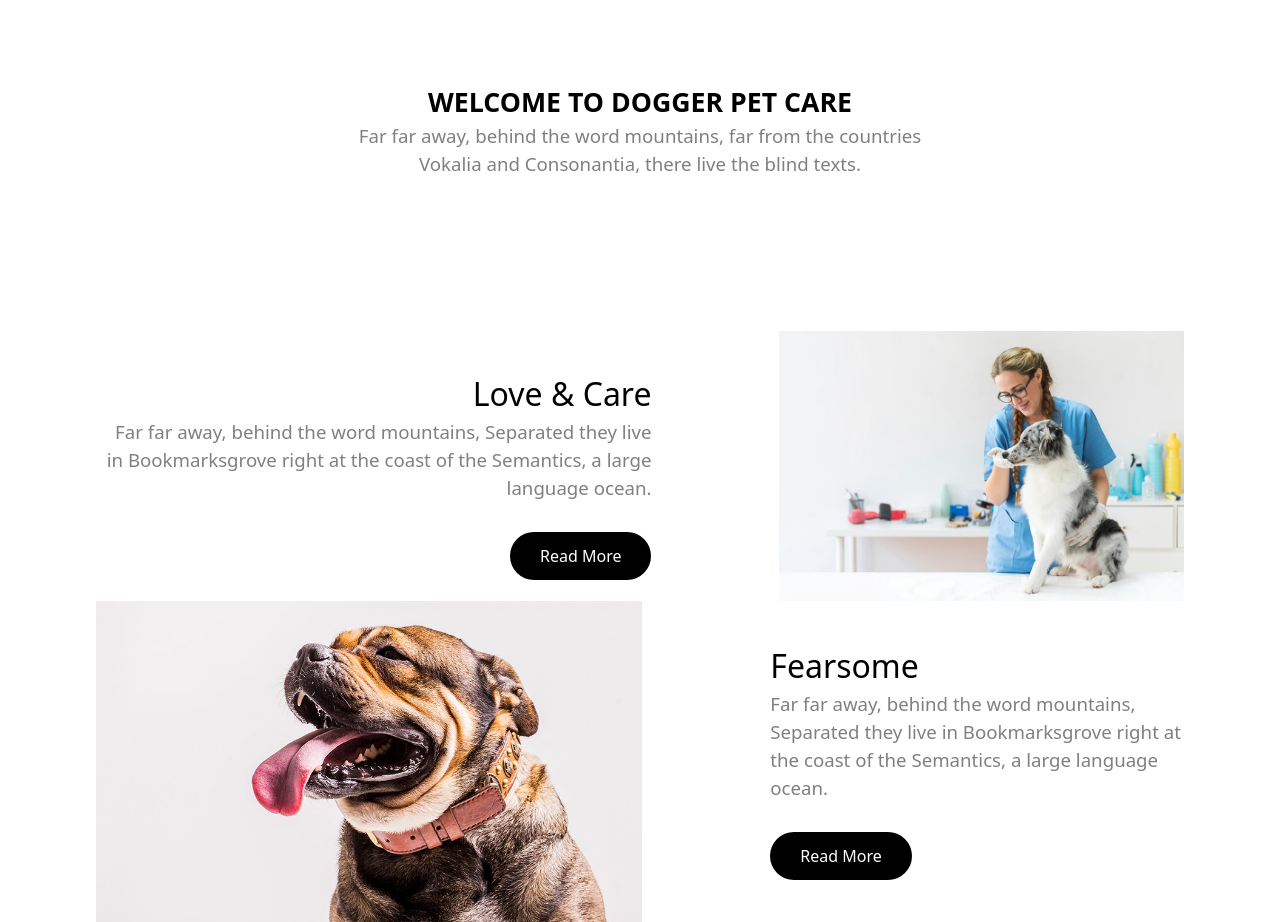
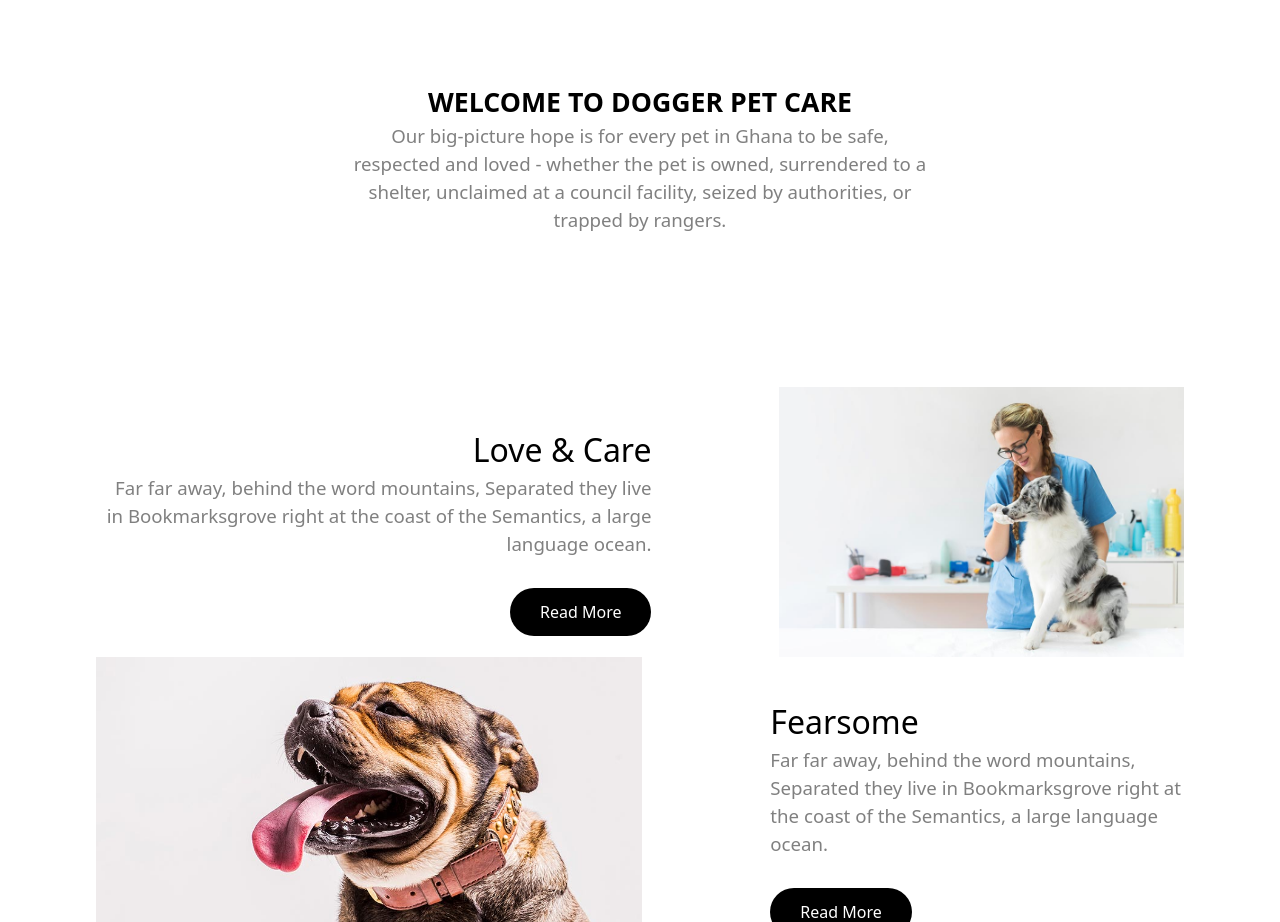
Before and after one commit to charlyyoda/assignment, a plain HTML site: page index.html in a window 1280 px wide. Shown: the part 800-1722 px from the top of the page. Drawn offline with nearby package versions, Linux system fonts and the light colour scheme; a web font is replaced by a local one.

```diff
--- a/index.html
+++ b/index.html
@@ -38,11 +38,12 @@
     </header>
 
     <section class="welcome">
+
         <div>
+            <!-- <img src="./images2/paw.png" alt=""> -->
             <div class="welcome-text">
                 <h2>WELCOME TO DOGGER PET CARE</h2>
-                <p>Far far away, behind the word mountains, far from the countries Vokalia and Consonantia, there live
-                    the blind texts.</p>
+                <p>Our big-picture hope is for every pet in Ghana to be safe, respected and loved - whether the pet is owned, surrendered to a shelter, unclaimed at a council facility, seized by authorities, or trapped by rangers.</p>
             </div>
             <div class="welcome-container">
                 <div class="welcome-text1">
```
